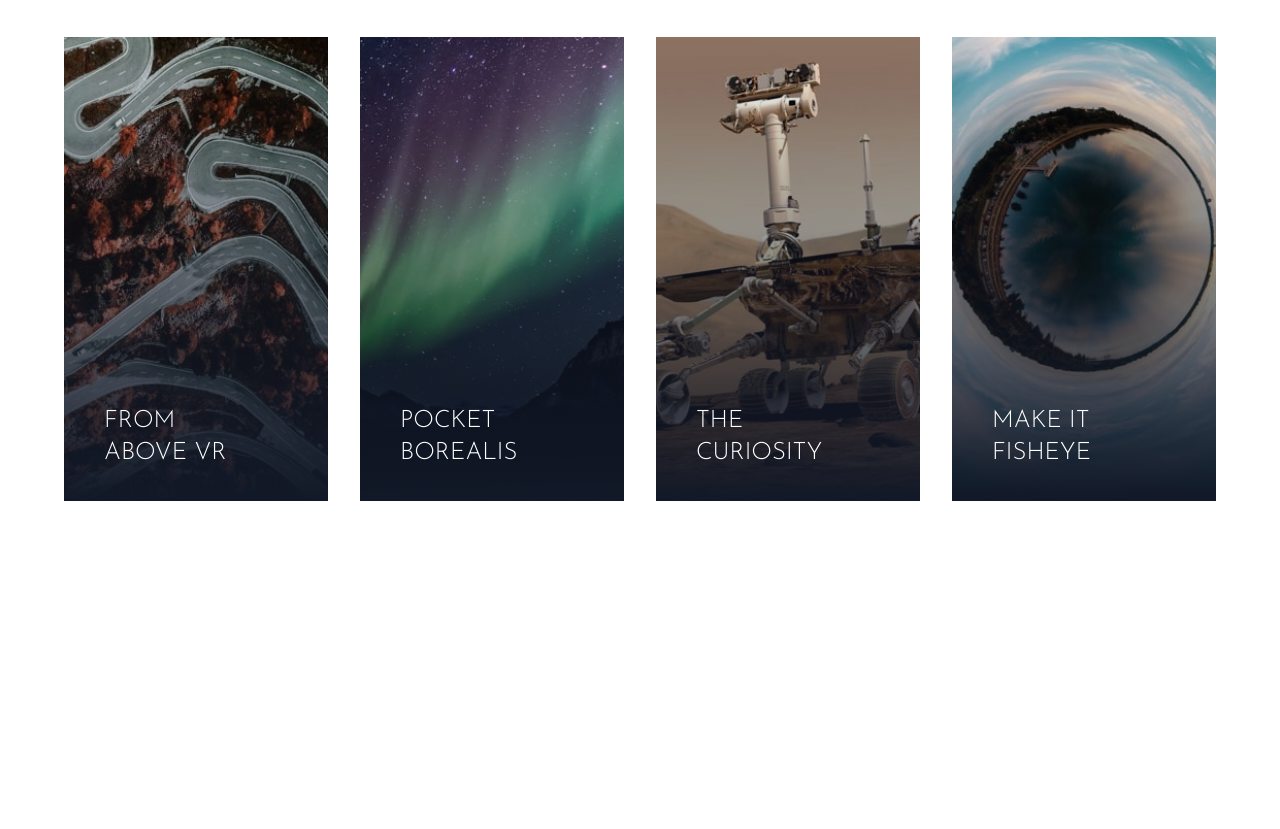
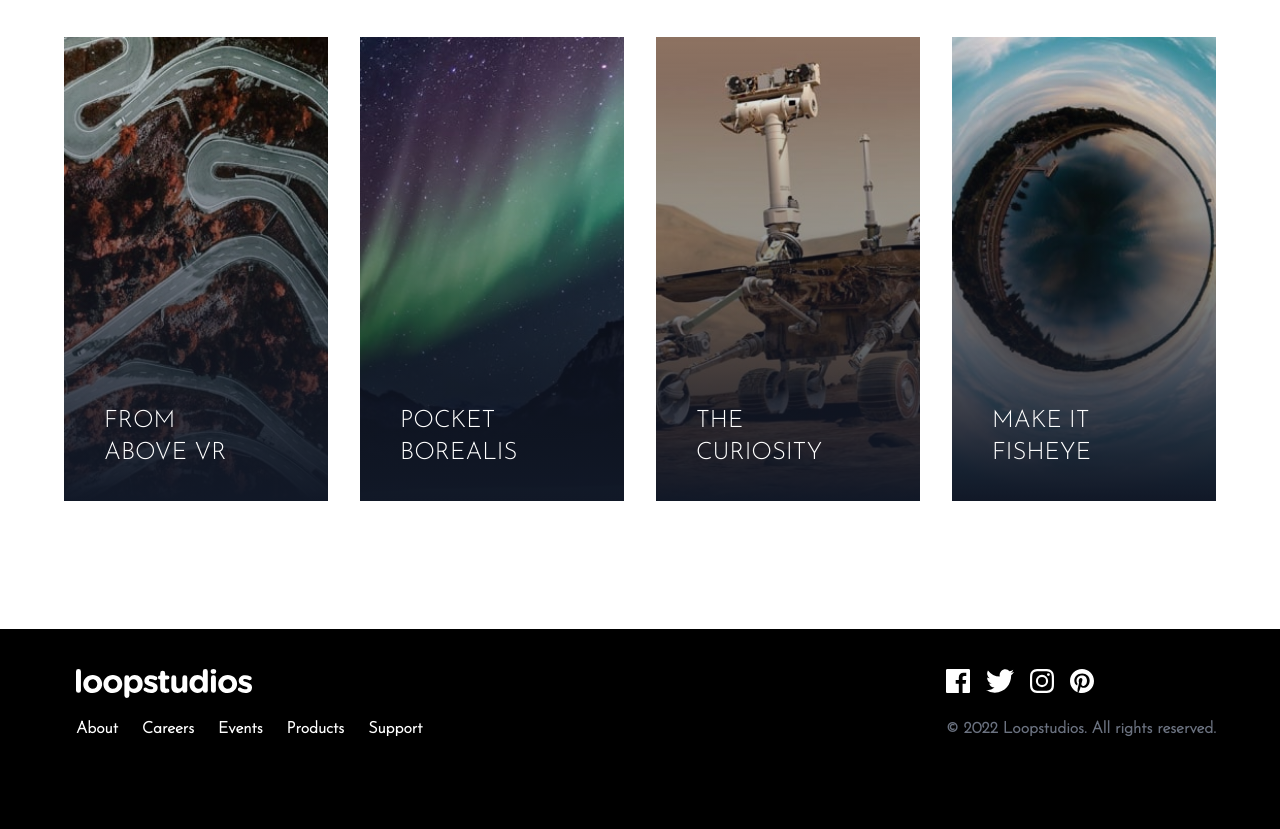
Before and after one commit to Ralph-souza/traversy-tailwind-course-project-2, a website: page index.html in a window 1280 px wide. Shown: the part 2007-2836 px from the top of the page. Before the commit the page ends 2636 px from the top, so only its background shows below. Drawn offline with Linux system fonts and the light colour scheme.

Commit message:
Adiciona o rodape da pagina

```diff
--- a/index.html
+++ b/index.html
@@ -267,5 +267,92 @@
             </div>
         </div>
     </section>
+
+    <!-- Footer -->
+    <footer class="bg-black">
+        <!-- Container -->
+        <div class="container max-w-6xl py-10 mx-auto">
+            <!-- Footer flex container -->
+            <div
+                class="flex flex-col items-center mb-8 space-y-6 md:flex-row
+                md:space-y-0 md:justify-between md:items-start"
+            >
+                <!-- Menu & Logo container -->
+                <div class="flex flex-col items-center space-y-8 md:items-start md:space-y-4">
+                    <!-- Logo container -->
+                    <div class="h-8">
+                        <img src="images/logo.svg" alt="" class="w-44 md:ml-3">
+                    </div>
+                    <!-- Menu container -->
+                    <div
+                        class="flex flex-col items-center space-y-4 font-bold text-white
+                        md:flex-row md:space-y-0 md:space-x-6 md:ml-3"
+                    >
+                        <!-- Item 1 -->
+                        <div class="h-10 group">
+                            <a href="#">About</a>
+                            <div class="mx-2 group-hover:border-b group-hover:border-blue-50"></div>
+                        </div>
+
+                        <!-- Item 2 -->
+                        <div class="h-10 group">
+                            <a href="#">Careers</a>
+                            <div class="mx-2 group-hover:border-b group-hover:border-blue-50"></div>
+                        </div>
+
+                        <!-- Item 3 -->
+                        <div class="h-10 group">
+                            <a href="#">Events</a>
+                            <div class="mx-2 group-hover:border-b group-hover:border-blue-50"></div>
+                        </div>
+
+                        <!-- Item 4 -->
+                        <div class="h-10 group">
+                            <a href="#">Products</a>
+                            <div class="mx-2 group-hover:border-b group-hover:border-blue-50"></div>
+                        </div>
+
+                        <!-- Item 5 -->
+                        <div class="h-10 group">
+                            <a href="#">Support</a>
+                            <div class="mx-2 group-hover:border-b group-hover:border-blue-50"></div>
+                        </div>
+                    </div>
+                </div>
+
+                <!-- Social & Copyright container -->
+                <div class="flex flex-col items-start justify-between space-y-4 text-gray-500">
+                    <!-- Icons container -->
+                    <div class="flex items-center justify-center mx-auto md:mx-0 space-x-4 md:justify-end">
+                        <!-- Icon 1 -->
+                        <div class="h-8 group">
+                            <a href="#"><img src="images/icon-facebook.svg" alt="" class="h-6"></a>
+                        </div>
+
+                        <!-- Icon 2 -->
+                        <div class="h-8 group">
+                            <a href="#"><img src="images/icon-twitter.svg" alt="" class="h-6"></a>
+                        </div>
+
+                        <!-- Icon 3 -->
+                        <div class="h-8 group">
+                            <a href="#"><img src="images/icon-instagram.svg" alt="" class="h-6"></a>
+                        </div>
+
+                        <!-- Icon 4 -->
+                        <div class="h-8 group">
+                            <a href="#"><img src="images/icon-pinterest.svg" alt="" class="h-6"></a>
+                        </div>
+                    </div>
+
+                    <!-- Copyright -->
+                    <div class="font-bold">
+                        &copy; 2022 Loopstudios. All rights reserved.
+                    </div>
+                </div>
+
+            </div>
+        </div>
+    </footer>
 </body>
 </html>
```
Also changed, not shown: css/style.css.
